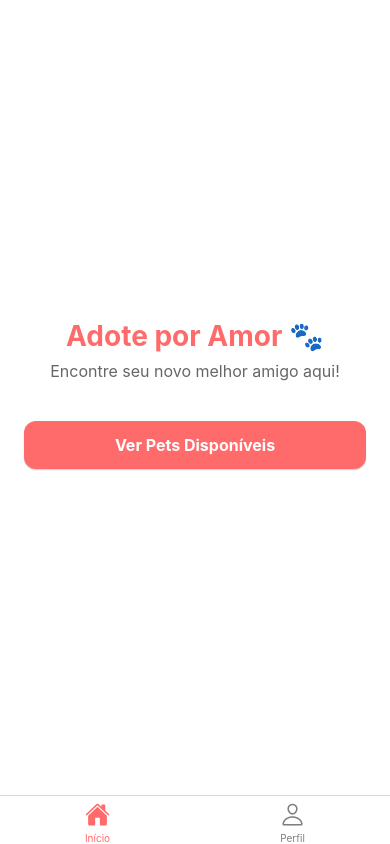
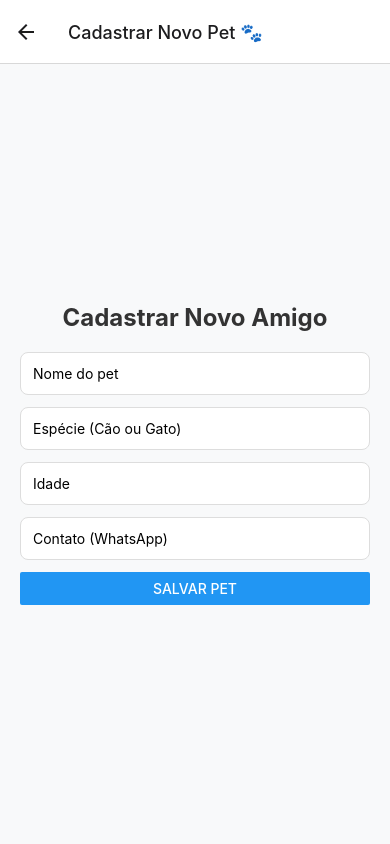
Before and after one commit to Eduarod27/AdoteiPorAmor, a React Native app: screen /Cadastro in a window 390 px wide. Built offline with nearby package versions, Linux system fonts and the light colour scheme.

Commit message:
feat: adiciona service de manipulação do AsyncStorage e formulário em RegistrationScreen

```diff
--- a/navigation/RootNavigator.js
+++ b/navigation/RootNavigator.js
@@ -4,6 +4,8 @@ import { createStackNavigator } from '@react-navigation/stack';
 
 import BottomTabNavigator from './BottomTabNavigator';
 import StackNavigator from './StackNavigator';
+import RegistrationScreen from '../screens/RegistrationScreen';
+
 
 const RootStack = createStackNavigator();
 
@@ -14,6 +16,12 @@ export default function RootNavigator() {
         <RootStack.Screen name="MainTabs" component={BottomTabNavigator} />
 
         <RootStack.Screen name="Lista" component={StackNavigator} />
+
+        <RootStack.Screen
+          name="Cadastro"
+          component={RegistrationScreen}
+          options={{ headerShown: true, title: 'Cadastrar Novo Pet 🐾' }}
+        />
       </RootStack.Navigator>
     </NavigationContainer>
   );
--- a/navigation/StackNavigator.js
+++ b/navigation/StackNavigator.js
@@ -3,6 +3,8 @@ import { createStackNavigator } from '@react-navigation/stack';
 
 import ListScreen from '../screens/ListScreen';
 import DetailScreen from '../screens/DetailScreen';
+
+
 
 const Stack = createStackNavigator();
 
--- a/package.json
+++ b/package.json
@@ -8,6 +8,7 @@
     "web": "expo start --web"
   },
   "dependencies": {
+    "@react-native-async-storage/async-storage": "2.2.0",
     "@react-navigation/bottom-tabs": "^6.5.20",
     "@react-navigation/native": "^6.1.17",
     "@react-navigation/stack": "^6.3.29",
--- a/screens/HomeScreen.js
+++ b/screens/HomeScreen.js
@@ -14,6 +14,11 @@ export default function HomeScreen({ navigation }) {
         onPress={() => navigation.navigate('Lista')}
         variant="primary"
       />
+      <Button
+        title="Cadastrar Novo Pet"
+        onPress={() => navigation.navigate('Cadastro')}
+        color="#FF6B6B"
+      />
     </View>
   );
 }
@@ -24,18 +29,19 @@ const styles = StyleSheet.create({
     justifyContent: 'center',
     alignItems: 'center',
     backgroundColor: '#FFF',
-    padding: 24 // Adicionamos um espaçamento nas laterais para o botão não colar na tela
+    padding: 20
   },
   title: {
     fontSize: 28,
     fontWeight: 'bold',
     color: '#FF6B6B',
-    marginBottom: 8
+    marginBottom: 8,
+    textAlign: 'center'
   },
   subtitle: {
     fontSize: 16,
     color: '#666',
-    marginBottom: 32,
+    marginBottom: 30,
     textAlign: 'center'
   }
 });
--- a/screens/ListScreen.js
+++ b/screens/ListScreen.js
@@ -1,7 +1,8 @@
-import React from 'react';
+import React, { useState } from 'react';
 import { View, Text, StyleSheet, Button } from 'react-native';
 
 export default function ListScreen({ navigation }) {
+
   return (
     <View style={styles.container}>
       <Text style={styles.title}>Pets Disponíveis 🐶🐱</Text>
--- /dev/null
+++ b/screens/RegistrationScreen.js
@@ -0,0 +1,90 @@
+import React, { useState } from "react";
+import { View, Text, StyleSheet, Button, TextInput, Alert } from "react-native";
+
+import { adicionarPet } from "../services/petService";
+
+export default function RegistrationScreen({ navigation }) {
+    const [nome, setNome] = useState('');
+    const [idade, setIdade] = useState('');
+    const [especie, setEspecie] = useState('');
+    const [contato, setContato] = useState('');
+
+    const handleRegister = async () => {
+        if (!nome || !idade || !especie || !contato) {
+            Alert.alert('Atenção', 'Por favor, preencha todos os campos!');
+            return;
+        };
+
+        const dadosDoPet = { nome, idade, especie, contato };
+        const resultado = await adicionarPet(dadosDoPet);
+
+        if (resultado) {
+            Alert.alert('Pet cadastrado com amor!')
+            navigation.goBack();
+        } else {
+            Alert.alert('Error, não foi possível cadastrar o pet')
+
+        };
+    };
+
+    return (
+        <View style={styles.container}>
+            <Text style={styles.title}>Cadastrar Novo Amigo</Text>
+
+            <TextInput
+                style={styles.input}
+                placeholder="Nome do pet"
+                value={nome}
+                onChangeText={setNome}
+            />
+            <TextInput
+                style={styles.input}
+                placeholder="Espécie (Cão ou Gato)"
+                value={especie}
+                onChangeText={setEspecie}
+            />
+            <TextInput
+                style={styles.input}
+                placeholder="Idade"
+                value={idade}
+                onChangeText={setIdade}
+            />
+            <TextInput
+                style={styles.input}
+                placeholder="Contato (WhatsApp)"
+                value={contato}
+                onChangeText={setContato}
+            />
+
+            <Button
+                title="Salvar Pet"
+                onPress={handleRegister}
+            />
+
+        </View>
+    );
+}
+
+const styles = StyleSheet.create({
+    container: {
+        flex: 1,
+        padding: 20,
+        backgroundColor: '#F8F9FA',
+        justifyContent: 'center'
+    },
+    title: {
+        fontSize: 24,
+        fontWeight: 'bold',
+        color: '#333',
+        marginBottom: 20,
+        textAlign: 'center'
+    },
+    input: {
+        backgroundColor: '#FFF',
+        padding: 12,
+        borderRadius: 8,
+        borderWidth: 1,
+        borderColor: '#DDD',
+        marginBottom: 12
+    }
+});
```
Also changed, not shown: services/petService.js (line endings or trailing spaces), 1 other file (tests, documents, lock files or other folders).
